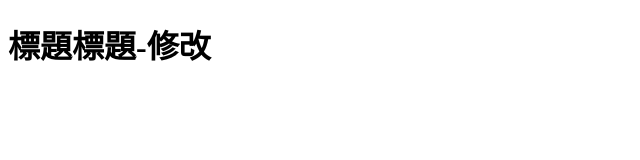
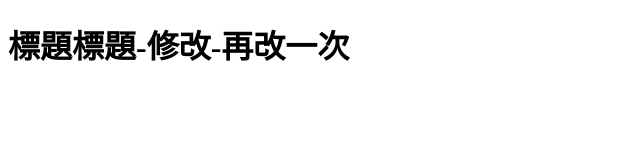
Before and after one commit to yiting2112/Practice, a plain HTML site: page index.html in a window 1280 px wide. Shown: the whole page, without its empty margins (0-640 px from the left). Drawn offline with Linux system fonts and the light colour scheme.

Commit message:
再改一次

```diff
--- a/index.html
+++ b/index.html
@@ -6,6 +6,6 @@
     <title>Document</title>
 </head>
 <body>
-    <h1>標題標題-修改</h1>
+    <h1>標題標題-修改-再改一次</h1>
 </body>
 </html>
```
